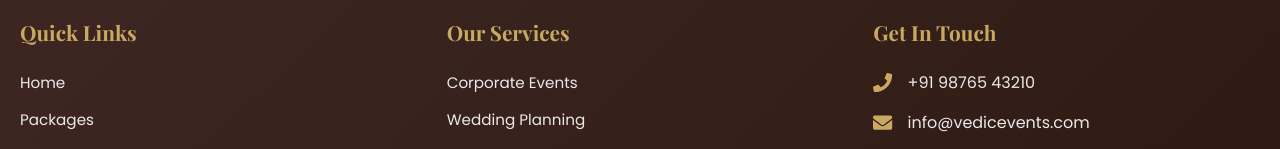
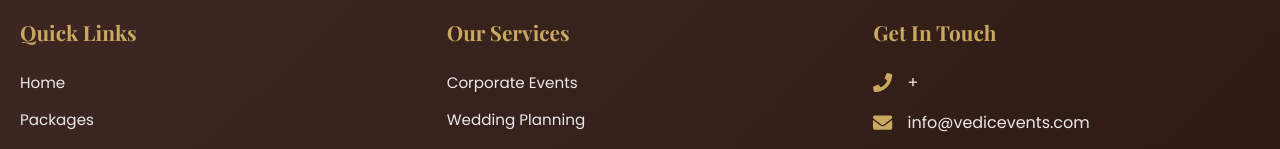
Before and after one commit to SatishMhobiya/vedic-events, a React (Create React App) app: page / in a window 1280 px wide. Shown: the part 6246-6395 px from the top of the page. Built offline with nearby package versions, Linux system fonts and the light colour scheme.

Commit message:
mob in env and build error

```diff
--- a/src/components/Footer.js
+++ b/src/components/Footer.js
@@ -51,7 +51,7 @@ const Footer = () => {
           <div className="contact-info">
             <div className="contact-item">
               <FaPhone className="contact-icon" />
-              <span>+91 98765 43210</span>
+              <span>+{process.env.REACT_APP_MOBILE_NUMBER}</span>
             </div>
             <div className="contact-item">
               <FaEnvelope className="contact-icon" />
--- a/src/components/Hero.js
+++ b/src/components/Hero.js
@@ -1,5 +1,5 @@
 import React, { useState, useEffect } from 'react';
-import { FaHeart, FaStar, FaAward } from 'react-icons/fa';
+// import { FaHeart, FaStar, FaAward } from 'react-icons/fa';
 import './Hero.css';
 
 const Hero = () => {
--- a/src/components/MiniPackages.jsx
+++ b/src/components/MiniPackages.jsx
@@ -8,7 +8,7 @@ const MiniPackages = () => {
     const [currentMediaIndex, setCurrentMediaIndex] = useState(0);
 
     // WhatsApp number (replace with your actual number)
-    const whatsappNumber = '918602204279'; // Replace with actual number
+    const whatsappNumber = process.env.REACT_APP_MOBILE_NUMBER; // Replace with actual number
 
     const miniPackages = [
         {
--- a/src/components/Packages.js
+++ b/src/components/Packages.js
@@ -4,7 +4,7 @@ import './Packages.css';
 
 const Packages = () => {
   const handleWhatsAppClick = (packageName, packagePrice) => {
-    const phoneNumber = '918602204279'; // Replace with actual WhatsApp number
+    const phoneNumber = process.env.REACT_APP_MOBILE_NUMBER; // Replace with actual WhatsApp number
     const message = `Hi Vedic Events! I'm interested in the ${packageName} (${packagePrice}). Please provide me with more details.`;
     const whatsappUrl = `https://wa.me/${phoneNumber}?text=${encodeURIComponent(message)}`;
     window.open(whatsappUrl, '_blank');
```
Also changed, not shown: src/App.js (+5 -5 lines).
